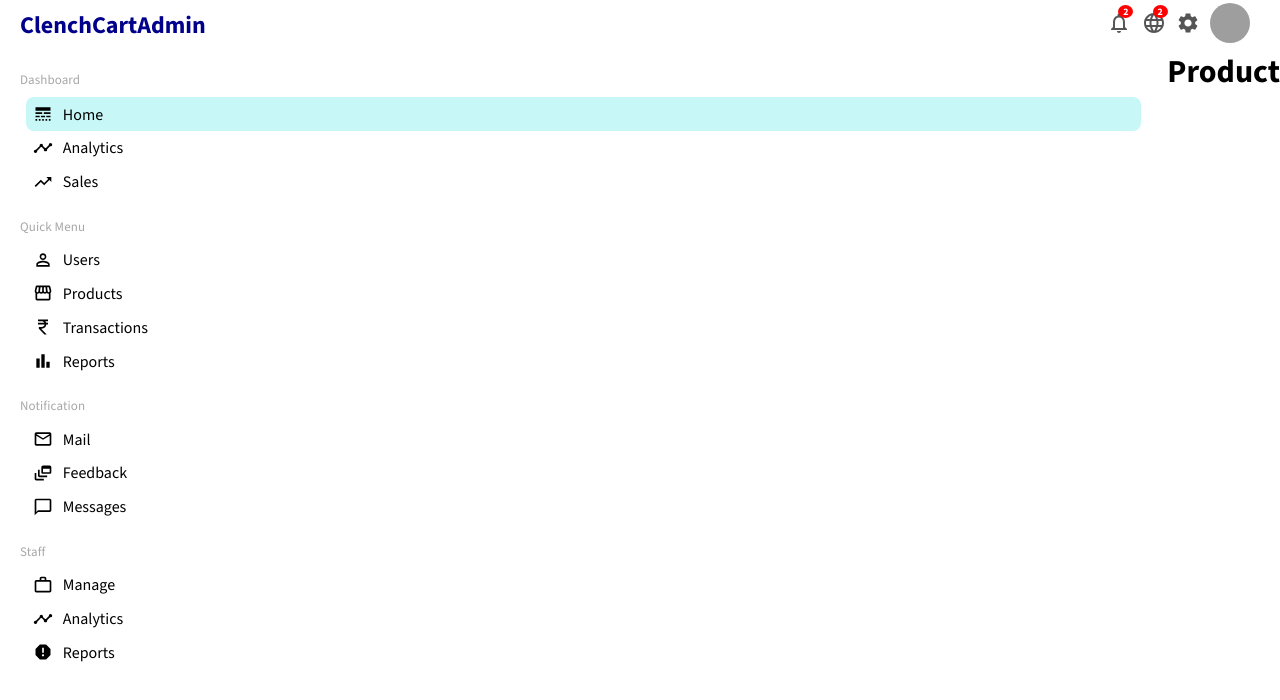
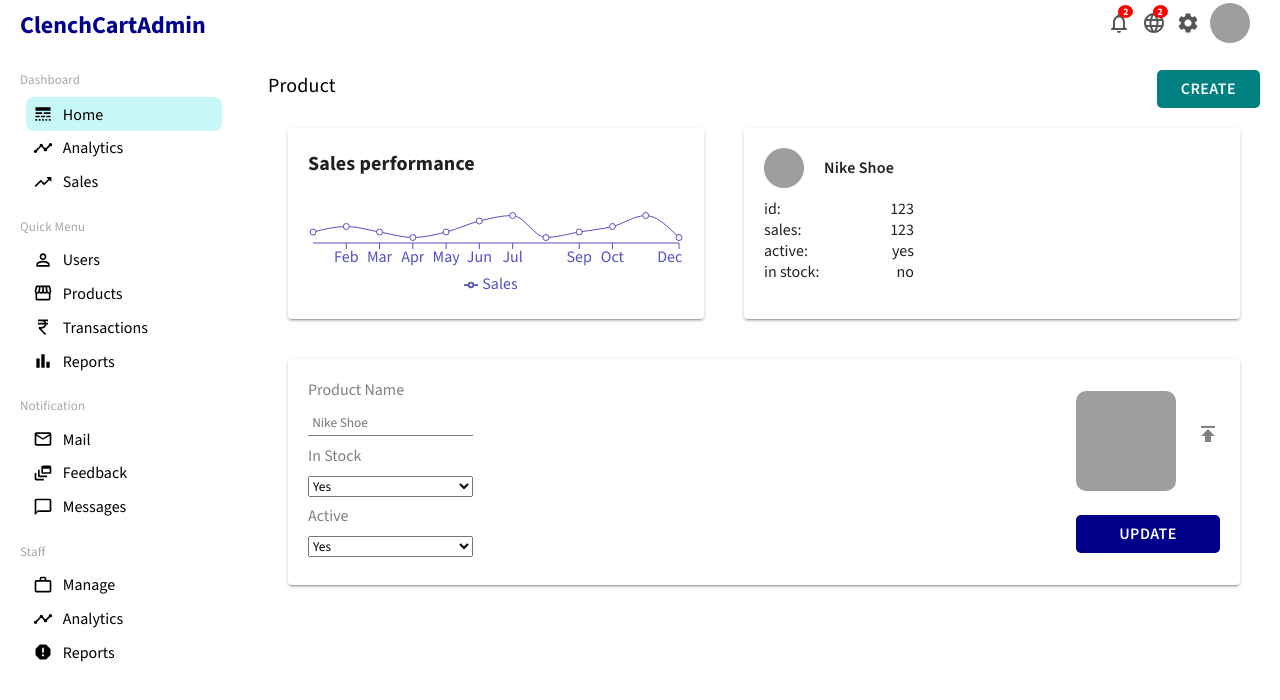
Before and after one commit to IM-Suryakant-Kumar/admin-dashboard, a React (Vite) app: page /products/1 in a window 1280 px wide. Shown: the top 700 px of the page. Built offline with nearby package versions, Linux system fonts and the light colour scheme; grey boxes are pictures that could not be loaded.

Commit message:
feat: Added Product

```diff
--- a/src/App.jsx
+++ b/src/App.jsx
@@ -7,6 +7,7 @@ import Users from "./pages/Users";
 import User from "./pages/User";
 import NewUser from "./pages/NewUser";
 import Products from "./pages/Products";
+import Product from "./pages/Product";
 
 const router = createBrowserRouter(
 	createRoutesFromElements(
@@ -39,7 +40,7 @@ const router = createBrowserRouter(
 				/>
 				<Route
 					path=":id"
-					element={<h1>Product</h1>}
+					element={<Product />}
 				/>
 				<Route
 					path="new"
--- a/src/dummyData.js
+++ b/src/dummyData.js
@@ -1,5 +1,56 @@
 import Avatar from "./data/avatar3.png";
 import Shoes from "./data/product4.jpg";
+
+export const productData =  [
+    {
+        "name": "Jan",
+        "Sales": 2000
+    },
+    {
+        "name": "Feb",
+        "Sales": 3000
+    },
+    {
+        "name": "Mar",
+        "Sales": 2000
+    },
+    {
+        "name": "Apr",
+        "Sales": 1000
+    },
+    {
+        "name": "May",
+        "Sales": 2000
+    },
+    {
+        "name": "Jun",
+        "Sales": 4000
+    },
+    {
+        "name": "Jul",
+        "Sales": 5000
+    },
+    {
+        "name": "Aug",
+        "Sales": 1000
+    },
+    {
+        "name": "Sep",
+        "Sales": 2000
+    },
+    {
+        "name": "Oct",
+        "Sales": 3000
+    },
+    {
+        "name": "Nov",
+        "Sales": 5000
+    },
+    {
+        "name": "Dec",
+        "Sales": 1000
+    }
+]
 
 export const userRows = [
     {
--- /dev/null
+++ b/src/pages/Product.jsx
@@ -0,0 +1,106 @@
+import { Link } from "react-router-dom";
+import {
+	Container,
+	Title,
+	Wrapper,
+	SButton as Button,
+	Left,
+	Right,
+    InfoContainer,
+    Image,
+    InfoItem,
+    ProductKey,
+    ProductValue,
+    Bottom,
+    Form,
+    FormLeft,
+    FormRight,
+    PublishIcon,
+    Label,
+    Input,
+    Options,
+    Option,
+    UploadCont,
+} from "../styles/product.sc";
+import Chart from "../components/Chart";
+import { productData } from "../dummyData"
+import Prod from "../data/product4.jpg"
+
+const Product = () => {
+	return (
+		<Container>
+			<Wrapper>
+				<Title
+					variant="h6"
+					component="h1"
+				>
+					Product
+				</Title>
+				<Link to="../new">
+					<Button>Create</Button>
+				</Link>
+			</Wrapper>
+
+			<Wrapper className="top">
+				<Left>
+                    <Chart data={productData} dataKey="Sales" title="Sales performance" />
+                </Left>
+				<Right elevation={2}>
+                    <InfoContainer className="top">
+                        <Image src={Prod} alt="" />
+                        <Title variant="subtitle1" component="span" className="name">Nike Shoe</Title>
+                    </InfoContainer>
+                    <InfoContainer className="bottom">
+                        <InfoItem>
+                            <ProductKey component="span">id:</ProductKey>
+                            <ProductValue component="span">123</ProductValue>
+                        </InfoItem>
+                        <InfoItem>
+                            <ProductKey component="span">sales:</ProductKey>
+                            <ProductValue component="span">123</ProductValue>
+                        </InfoItem>
+                        <InfoItem>
+                            <ProductKey component="span">active:</ProductKey>
+                            <ProductValue component="span">yes</ProductValue>
+                        </InfoItem>
+                        <InfoItem>
+                            <ProductKey component="span">in stock:</ProductKey>
+                            <ProductValue component="span">no</ProductValue>
+                        </InfoItem>
+                    </InfoContainer>
+                </Right>
+			</Wrapper>
+
+			<Bottom elevation={2}>
+                <Form>
+                    <FormLeft>
+                        <Label>Product Name</Label>
+                        <Input type="text" placeholder="Nike Shoe" />
+
+                        <Label>In Stock</Label>
+                        <Options name="in-stock" id="in-stock">
+                            <Option value="yes">Yes</Option>
+                            <Option value="no">No</Option>
+                        </Options>
+
+                        <Label>Active</Label>
+                        <Options name="active" id="active">
+                            <Option value="yes">Yes</Option>
+                            <Option value="no">No</Option>
+                        </Options>
+                    </FormLeft>
+                    <FormRight>
+                        <UploadCont>
+                            <Image src={Prod} alt="" className="upload" />
+                            <Label htmlFor="file"><PublishIcon /></Label>
+                            <Input type="text" id="file" className="hidden" />
+                        </UploadCont>
+                        <Button className="update">Update</Button>
+                    </FormRight>
+                </Form>
+            </Bottom>
+		</Container>
+	);
+};
+
+export default Product;
--- /dev/null
+++ b/src/styles/product.sc.jsx
@@ -0,0 +1,122 @@
+import styled from "@emotion/styled";
+import { Publish } from "@mui/icons-material";
+import { Box, Button, Paper, Stack, Typography } from "@mui/material";
+
+export const Container = styled(Box)`
+	flex: 4;
+	padding: 1.25em;
+`;
+
+export const Wrapper = styled(Stack)`
+	flex-direction: row;
+	justify-content: space-between;
+`;
+
+export const Title = styled(Typography)`
+	&.name {
+		font-weight: 600;
+	}
+`;
+
+export const SButton = styled(Button)`
+	padding: 0.3125em 1.5em;
+	background-color: teal;
+	color: white;
+	border-radius: 0.3125em;
+	font-size: 1rem;
+	font-weight: 600;
+	&:hover {
+		background-color: teal;
+	}
+    &.update {
+        padding: 0.3125em;
+        background-color: darkblue;
+        color: white;
+    }
+`;
+
+export const Left = styled(Box)`
+	flex: 1;
+`;
+export const Right = styled(Paper)`
+	flex: 1;
+	padding: 1.25em;
+	margin: 1.25em;
+`;
+export const InfoContainer = styled(Box)`
+	&.top {
+		display: flex;
+		align-items: center;
+	}
+	&.bottom {
+		margin-top: 0.625em;
+	}
+`;
+export const Image = styled.img`
+	margin-right: 1.25em;
+	width: 40px;
+	height: 40px;
+	border-radius: 50%;
+	object-fit: cover;
+    &.upload {
+        width: 100px;
+        height: 100px;
+        border-radius: 0.625em;
+    }
+`;
+export const InfoItem = styled(Stack)`
+	width: 150px;
+	flex-direction: row;
+	justify-content: space-between;
+`;
+export const ProductKey = styled(Box)``;
+export const ProductValue = styled(Box)`
+	font-weight: 300;
+`;
+
+export const Bottom = styled(Paper)`
+    padding: 1.25em;
+    margin: 1.25em;
+`;
+
+export const Form = styled.form`
+    display: flex;
+    justify-content: space-between;
+`;
+
+export const FormLeft = styled(Stack)`
+    display: flex;
+`;
+
+
+export const Label = styled.label`
+    margin-bottom: 0.625em;
+    color: gray;
+`
+
+export const Input = styled.input`
+    margin-bottom: 0.625em;
+    color: gray;
+    border: none;
+    padding: 0.3125em;
+    border-bottom: 1px solid gray;
+    &.hidden {
+        display: none;
+    }
+`
+export const Options = styled.select`
+    margin-bottom: 0.625em;
+`
+export const Option = styled.option``
+
+export const UploadCont = styled(Box)`
+    display: flex;
+    align-items: center;
+`
+
+export const FormRight = styled(Stack)`
+    justify-content: space-around;
+`;
+
+// Icon
+export const PublishIcon = styled(Publish)``
```
